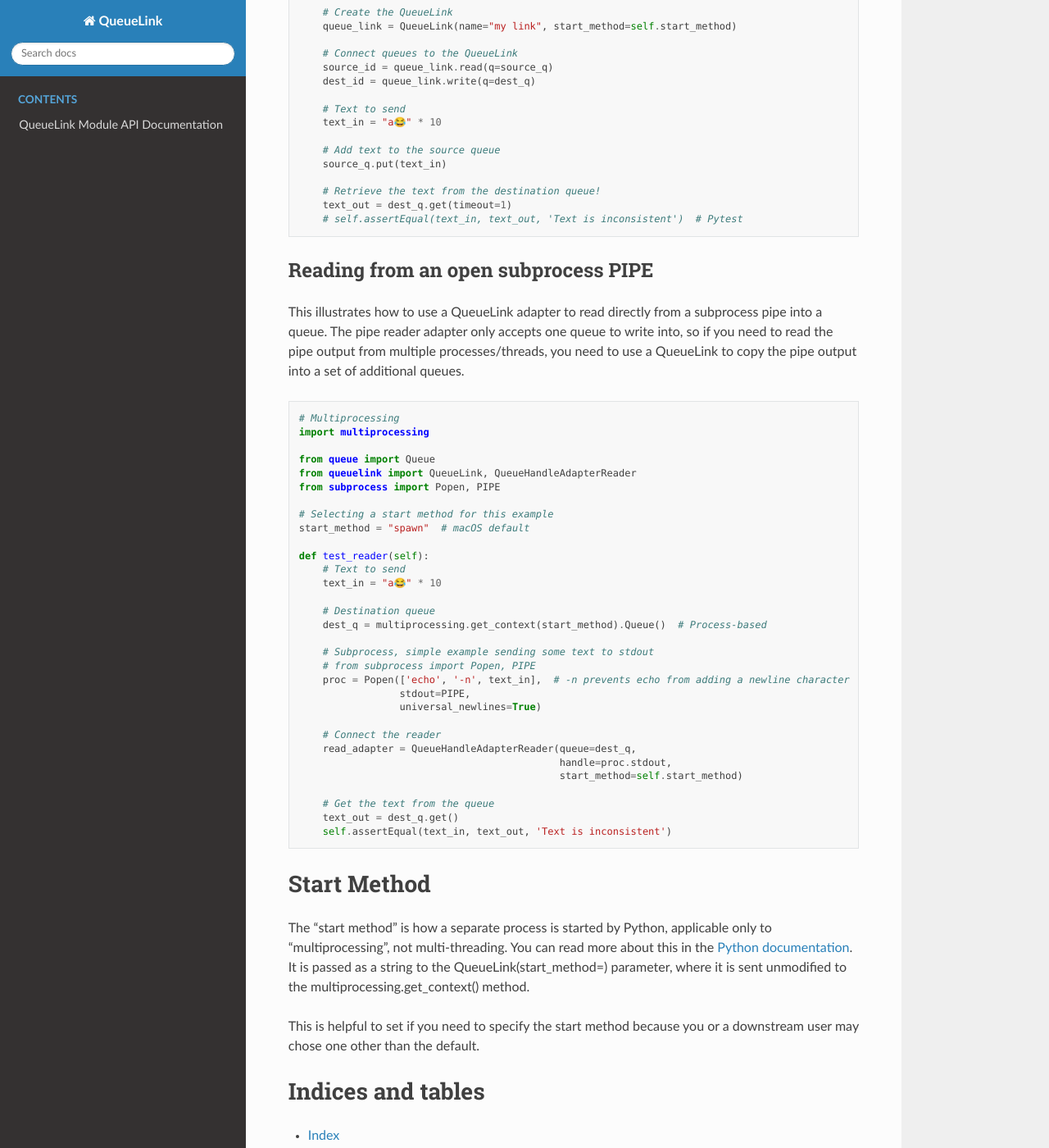
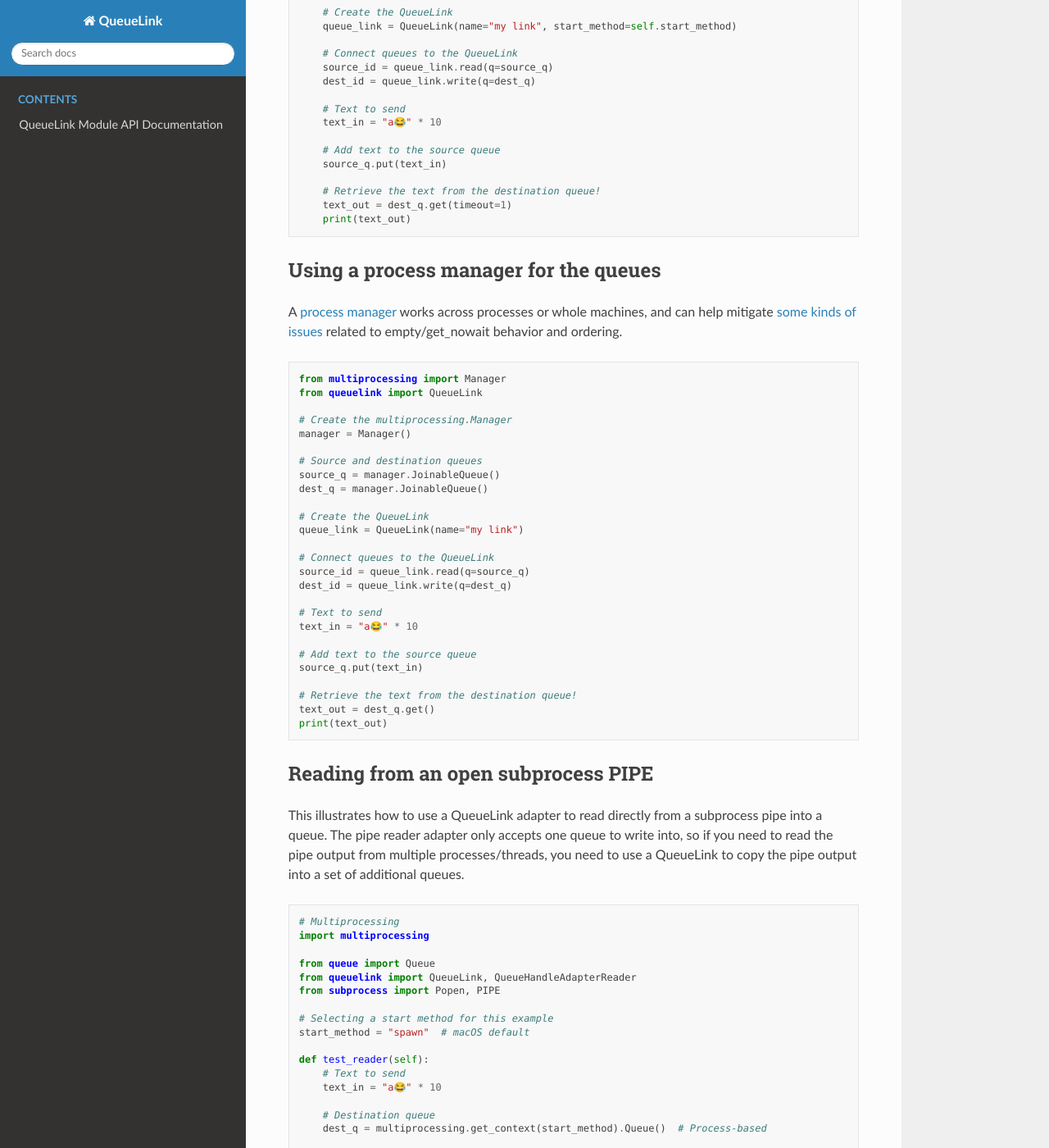
Before and after one commit to arobb/python-queuelink, a Sphinx documentation site: the page built from docs/index.rst, in a window 1280 px wide and 1400 px high, scrolled down 2055 px. Shown: the whole window at 82% size. Built offline with Sphinx 7.4.7 and the Read the Docs theme 3.1.0, drawn with Linux system fonts in a browser that asks for light colours; some of the changed text lies outside the part shown.

Commit message:
Readme/docs examples updates.

```diff
--- a/README.rst
+++ b/README.rst
@@ -14,7 +14,7 @@ Users create each queue from the Queue or Multiprocessing libraries. Those queue
 With standard queues
 --------------------
 
-::
+.. code-block:: python
 
     from queue import Queue
     from queuelink import QueueLink
@@ -44,10 +44,10 @@ With standard queues
 With a process manager
 ----------------------
 
-::
+.. code-block:: python
 
     from multiprocessing import Manager
-    from queuelink import QueueLink, DIRECTION
+    from queuelink import QueueLink
 
     # Create the multiprocessing.Manager
     manager = Manager()
--- a/docs/index.rst
+++ b/docs/index.rst
@@ -71,7 +71,7 @@ If both queues are created from the multiprocessing library the link will be a s
 
         # Retrieve the text from the destination queue!
         text_out = dest_q.get(timeout=1)
-        # self.assertEqual(text_in, text_out, 'Text is inconsistent')  # Pytest
+        print(text_out)
 
 .. code-block:: python
 
@@ -104,7 +104,40 @@ If both queues are created from the multiprocessing library the link will be a s
 
         # Retrieve the text from the destination queue!
         text_out = dest_q.get(timeout=1)
-        # self.assertEqual(text_in, text_out, 'Text is inconsistent')  # Pytest
+        print(text_out)
+
+Using a process manager for the queues
+--------------------------------------
+A `process manager <https://docs.python.org/3/library/multiprocessing.html#managers>`_ works across processes or whole machines, and can help mitigate `some kinds of issues <https://docs.python.org/3/library/multiprocessing.html#managers>`_ related to empty/get_nowait behavior and ordering.
+
+.. code-block:: python
+
+    from multiprocessing import Manager
+    from queuelink import QueueLink
+
+    # Create the multiprocessing.Manager
+    manager = Manager()
+
+    # Source and destination queues
+    source_q = manager.JoinableQueue()
+    dest_q = manager.JoinableQueue()
+
+    # Create the QueueLink
+    queue_link = QueueLink(name="my link")
+
+    # Connect queues to the QueueLink
+    source_id = queue_link.read(q=source_q)
+    dest_id = queue_link.write(q=dest_q)
+
+    # Text to send
+    text_in = "a😂" * 10
+
+    # Add text to the source queue
+    source_q.put(text_in)
+
+    # Retrieve the text from the destination queue!
+    text_out = dest_q.get()
+    print(text_out)
 
 Reading from an open subprocess PIPE
 ------------------------------------
@@ -142,7 +175,7 @@ This illustrates how to use a QueueLink adapter to read directly from a subproce
 
         # Get the text from the queue
         text_out = dest_q.get()
-        self.assertEqual(text_in, text_out, 'Text is inconsistent')
+        print(text_out)
 
 Start Method
 ============
```
